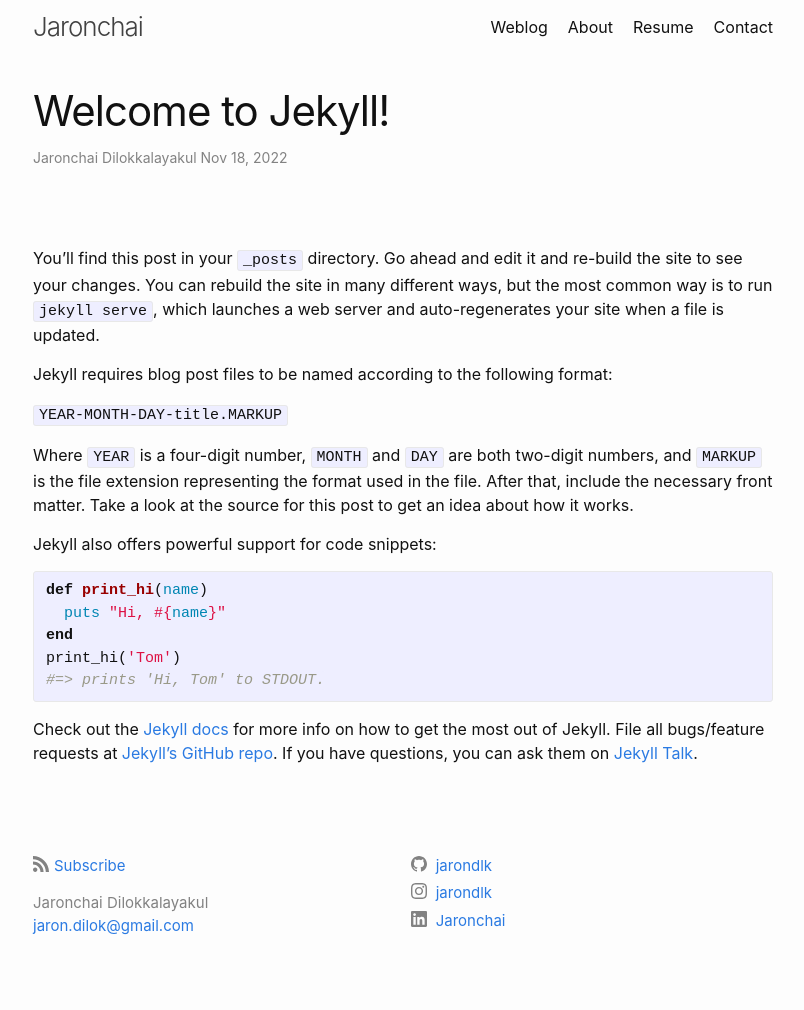
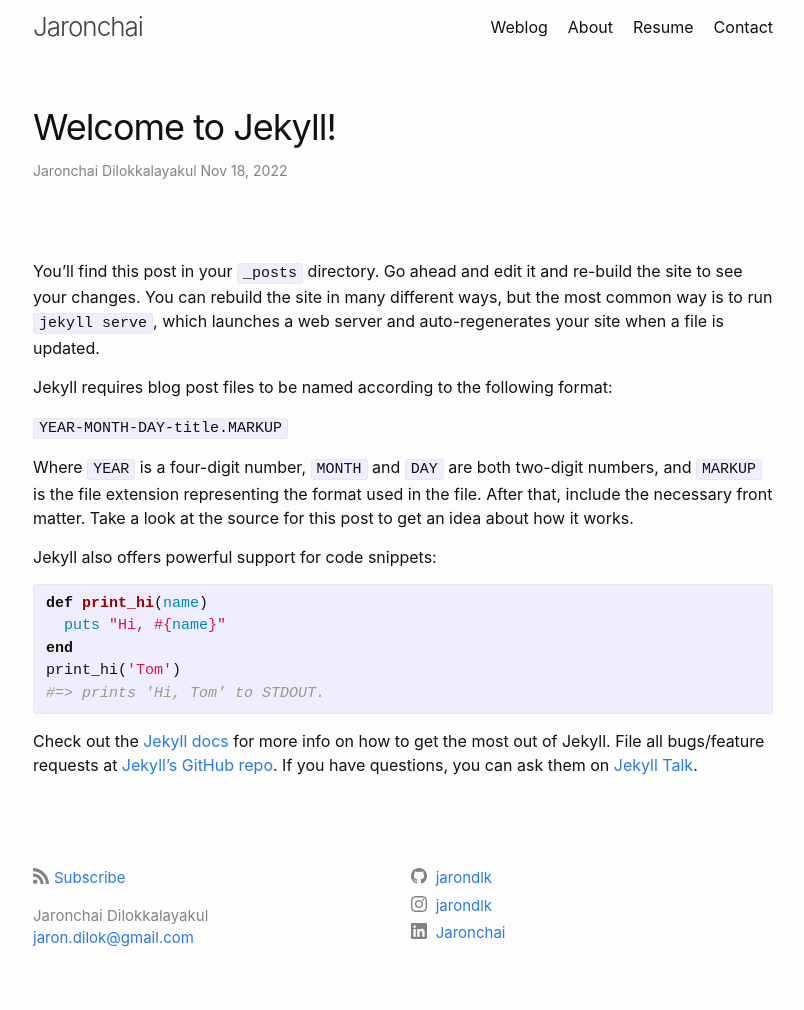
Before and after one commit to jarondlk/jaronchai-blog, a Jekyll site: the page built from archive/2022-11-18-welcome-to-jekyll.markdown, in a window 1280 px wide. Shown: the whole page, without its empty margins (237-1041 px from the left). Built offline with Jekyll 4.4.1, drawn with Linux system fonts in a browser that asks for light colours; comment, search, counter and statistics services are not loaded.

Commit message:
Site header fix

```diff
--- a/_layouts/post.html
+++ b/_layouts/post.html
@@ -2,6 +2,10 @@
 layout: default
 ---
 <article class="post h-entry" itemscope itemtype="http://schema.org/BlogPosting">
+
+  <!-- <div>
+    <p><a href="{{ site.url }}/weblog/">🗂️.../</a></p>
+  </div> -->
 
   <header class="post-header">
     <h1 class="post-title p-name" itemprop="name headline">{{ page.title | escape }}</h1>
--- a/_sass/minima/_layout.scss
+++ b/_sass/minima/_layout.scss
@@ -4,7 +4,7 @@
 .site-header {
   // border-top: 5px solid $grey-color-dark;
   // border-bottom: 1px solid $grey-color-light;
-  min-height: $spacing-unit * 2;
+  min-height: $spacing-unit * 2.625;
 
   // Positioning context for the mobile navigation icon
   position: relative;
@@ -224,7 +224,7 @@
 }
 
 .post-title {
-  @include relative-font-size(2.625);
+  @include relative-font-size(2.25);
   letter-spacing: -1px;
   line-height: 1;
 
```
